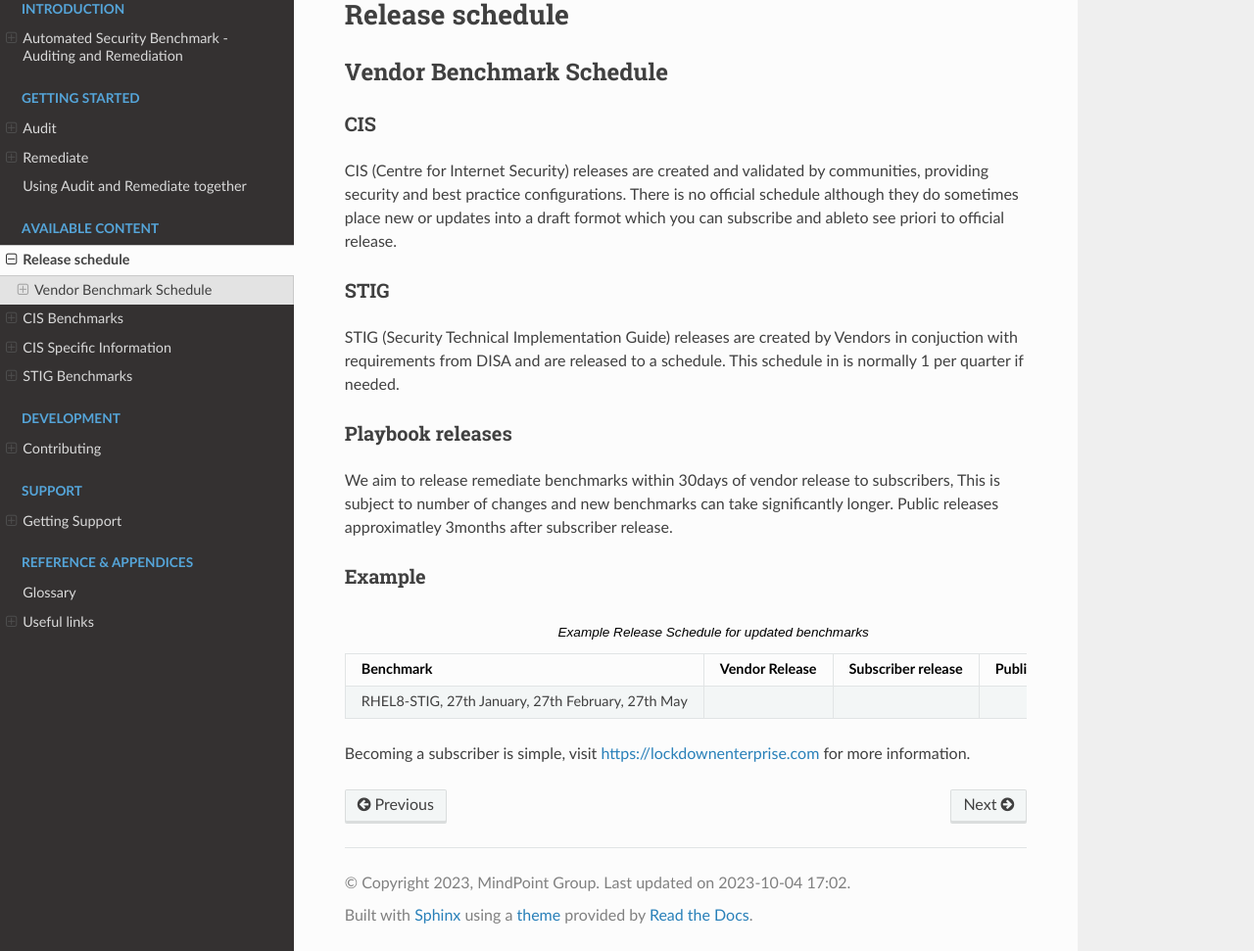
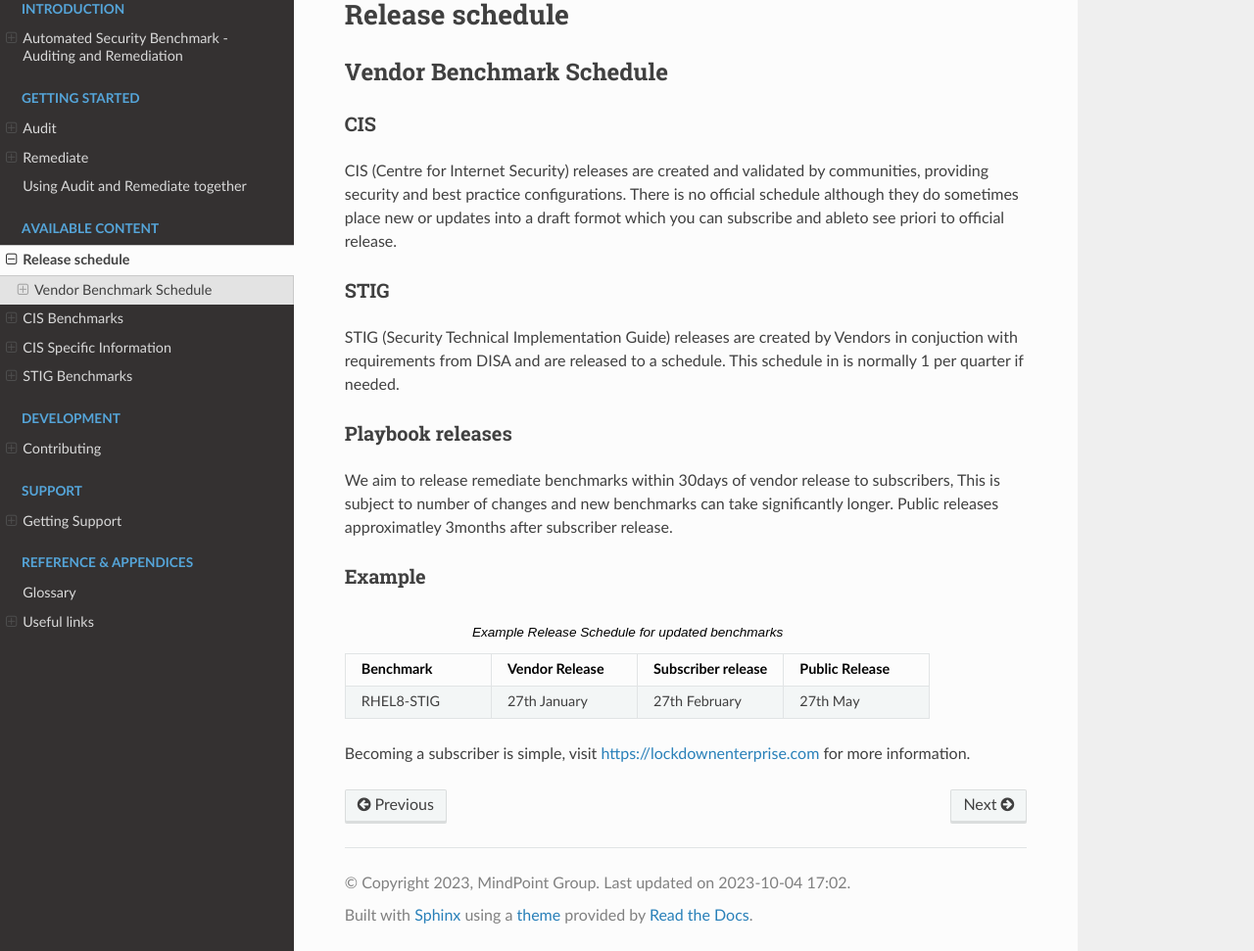
Before and after one commit to ansible-lockdown/MPG-AL-READTHEDOCS, a Sphinx documentation site: the page built from docs/source/combined/release_sched.rst, in a window 1280 px wide and 1174 px high, cut to the strip 203-1174 px from the top of the window. Shown: the whole strip at 98% size. Built offline with Sphinx 7.4.7 and the Read the Docs theme 2.0.0, drawn with Linux system fonts in a browser that asks for light colours; pages that are not in the unit, such as notebooks, are missing from menus.

Commit message:
updated layout
Signed-off-by: Mark Bolwell <mark.bollyuk@gmail.com>

```diff
--- a/docs/source/combined/release_sched.rst
+++ b/docs/source/combined/release_sched.rst
@@ -30,6 +30,6 @@ Example
    :header: "Benchmark", "Vendor Release", "Subscriber release", "Public Release"
    :widths: 25, 25, 25, 25
 
-   "RHEL8-STIG, 27th January, 27th February, 27th May"
+   "RHEL8-STIG", "27th January", "27th February", "27th May"
 
 Becoming a subscriber is simple, visit https://lockdownenterprise.com for more information.
```
